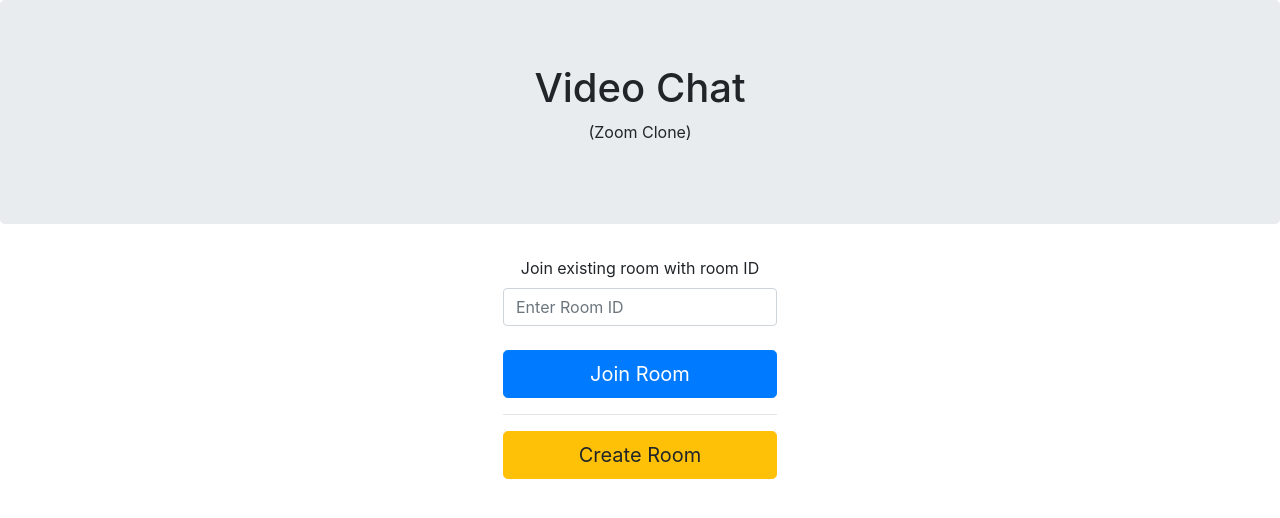
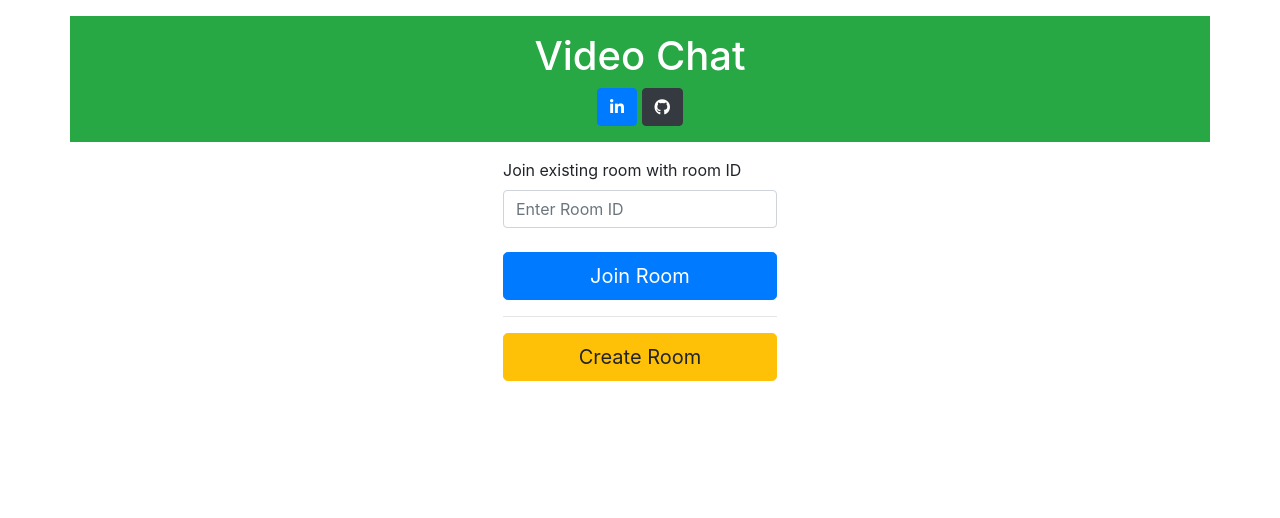
Before and after one commit to umairk-dev/zoom-clone, a Node server app: page / in a window 1280 px wide. Shown: the top 518 px of the page. Run offline with Node 20, Linux system fonts and the light colour scheme; some libraries are stand-ins or nearby versions.

Commit message:
changed color

```diff
--- a/views/home.ejs
+++ b/views/home.ejs
@@ -7,18 +7,31 @@
     <link rel="stylesheet" href="https://stackpath.bootstrapcdn.com/bootstrap/4.5.2/css/bootstrap.min.css" integrity="sha384-JcKb8q3iqJ61gNV9KGb8thSsNjpSL0n8PARn9HuZOnIxN0hoP+VmmDGMN5t9UJ0Z" crossorigin="anonymous">
     <link rel="stylesheet" type="text/css" href="style.css">
 
+    <script src="https://use.fontawesome.com/a055962f8f.js"></script>
+
 </head>
-<body class="text-center">
+<body >
 
     <% if (typeof(error) != "undefined") { %>
         <div class="alert alert-danger" >
             <strong>ERROR!</strong> <%= error %>
         </div>
     <%}%>
-    <div class="jumbotron text-center">
+    <div class=" container p-3 my-3 bg-success text-white text-center">
         <h1>Video Chat</h1>
-        <p>(Zoom Clone)</p>
+
+
+    <div class="container">
+
+      <a class="btn  btn-primary btn-linkedin" href="https://www.linkedin.com/in/umair--khan/" target="_blank" >
+            <span class="fa fa-linkedin"></span>
+          </a>
+          <a class="btn btn-dark btn-github" target="_blank" href="https://github.com/umairk-dev/zoom-clone">
+            <span class="fa fa-github"></span>
+          </a>
+    </div>
       </div>
+
 
       <div class="container ">
         <div class="row justify-content-center align-items-center">
@@ -40,6 +53,11 @@
 
 
 
+
+
+
+
+
     <script src="https://code.jquery.com/jquery-3.5.1.slim.min.js" integrity="sha384-DfXdz2htPH0lsSSs5nCTpuj/zy4C+OGpamoFVy38MVBnE+IbbVYUew+OrCXaRkfj" crossorigin="anonymous"></script>
     <script src="https://cdn.jsdelivr.net/npm/popper.js@1.16.1/dist/umd/popper.min.js" integrity="sha384-9/reFTGAW83EW2RDu2S0VKaIzap3H66lZH81PoYlFhbGU+6BZp6G7niu735Sk7lN" crossorigin="anonymous"></script>
     <script src="https://stackpath.bootstrapcdn.com/bootstrap/4.5.2/js/bootstrap.min.js" integrity="sha384-B4gt1jrGC7Jh4AgTPSdUtOBvfO8shuf57BaghqFfPlYxofvL8/KUEfYiJOMMV+rV" crossorigin="anonymous"></script>
```
Also changed, not shown: views/room.ejs (+13 -3 lines), 1 other file.
